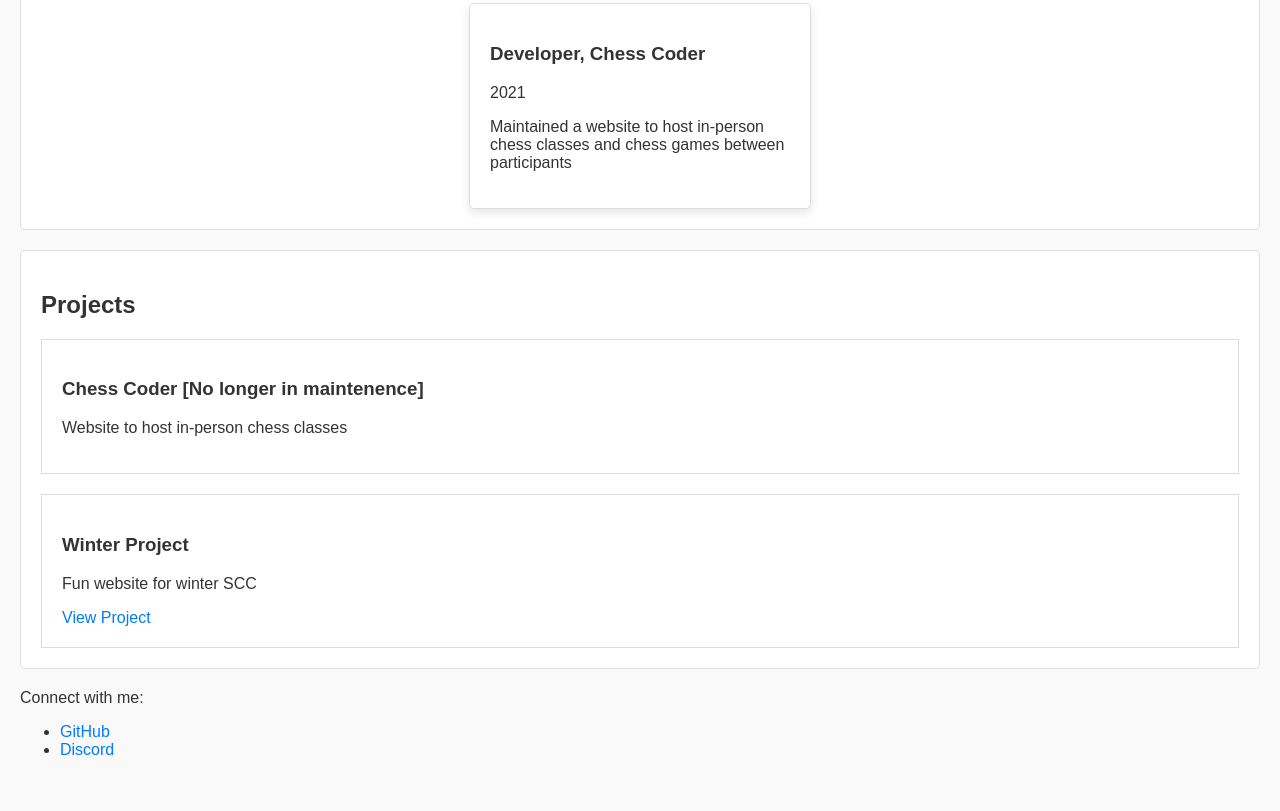
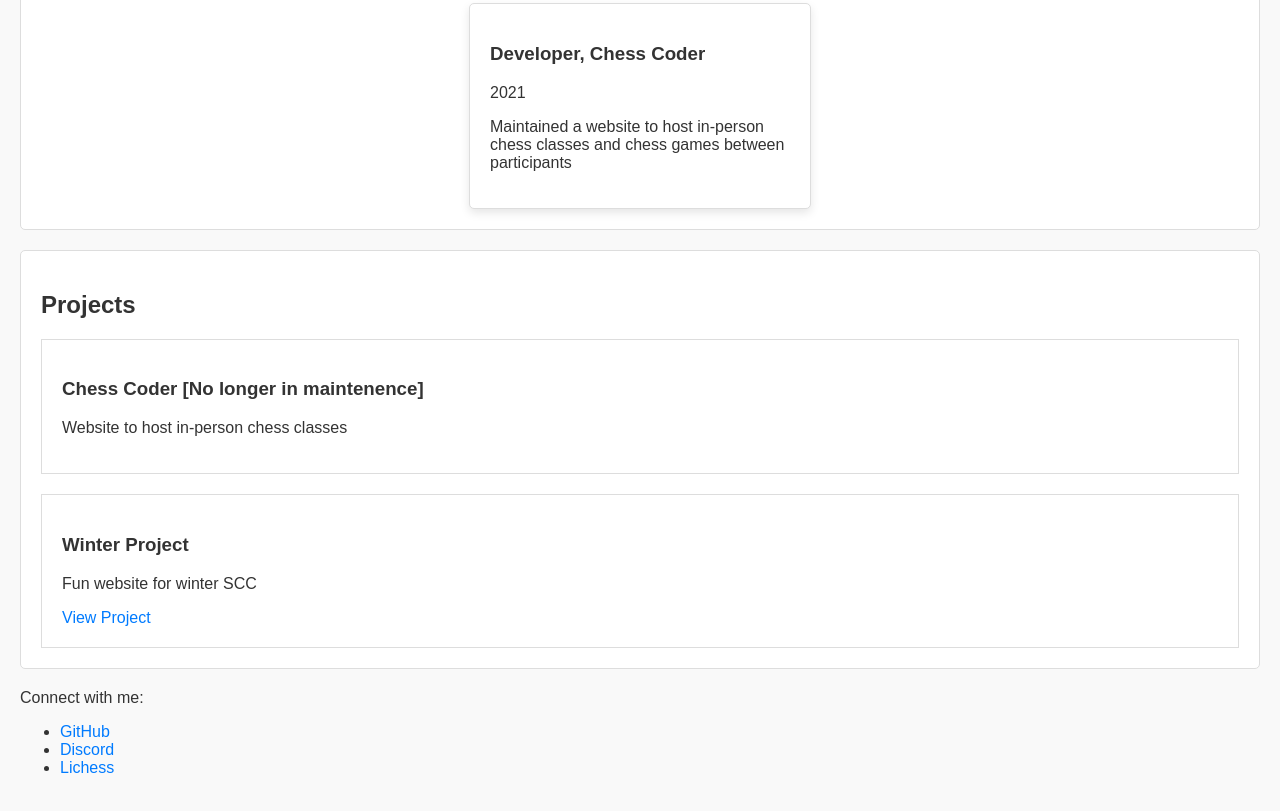
Before and after one commit to sryerram05/sryerram05.github.io, a plain HTML site: page index.html in a window 1280 px wide. Shown: the part 1797-2608 px from the top of the page. Drawn offline with Linux system fonts and the light colour scheme.

Commit message:
Update index.html

```diff
--- a/index.html
+++ b/index.html
@@ -103,6 +103,8 @@
             <ul>
                 <li><a href="https://github.com/sryerram05">GitHub</a> </li>
                 <li><a href="https://discord.com/users/1180978650544341022">Discord</a></li>
+                <li><a href="https://lichess.org/@/someGuy45">Lichess</a></li>
+
             </ul>
         </footer>
     </main>
```
